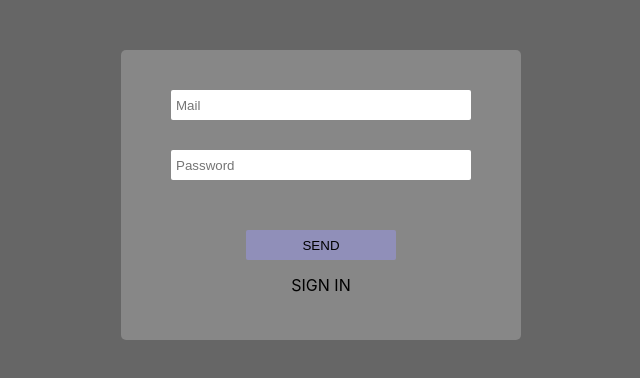
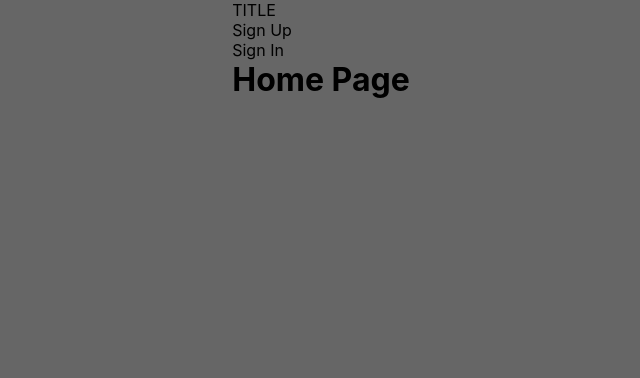
Before and after one commit to gdimascio/Proyecto-Clock, a React (Create React App) app in the folder client/: page / in a window 1280 px wide. Shown: the top 378 px of the page, without its empty margins (319-959 px from the left). Built offline with nearby package versions, Linux system fonts and the light colour scheme.

Commit message:
client: se agrega route para las distintas paginas del login; se agrega Navigation, Layouts, pagina de error, pagina de profile con el nombre de usuario (email en realidad..)

```diff
--- a/client/package.json
+++ b/client/package.json
@@ -9,6 +9,7 @@
     "react": "^18.3.1",
     "react-dom": "^18.3.1",
     "react-hook-form": "^7.52.2",
+    "react-router-dom": "^6.26.0",
     "react-scripts": "5.0.1",
     "web-vitals": "^2.1.4"
   },
--- a/client/src/App.js
+++ b/client/src/App.js
@@ -1,59 +1,8 @@
-import { useState } from 'react';
-import { useForm } from 'react-hook-form';
 
 export default function App() {
-
-  const { register, handleSubmit, formState: { errors } } = useForm();
-  const [email, setEmail] = useState('');
-  const [password, setPassword] = useState('');
-
-  // Manejo de envio de formulario
-  const onSubmit = async data => {
-    try {
-      // POST al servidor con los datos del formulario
-      const response = await fetch('http://localhost:3001/login', {
-        method: 'POST',
-        headers: {
-          'Content-Type': 'application/json',
-        },
-        body: JSON.stringify(data)
-      });
-
-      // Limpia el formulario
-      setEmail('')
-      setPassword('')
-
-      // Error de respuesta del servidor
-      if (!response.ok) {
-        throw new Error ("Error en la solicitud")
-      }
-
-      // Procesar respuesta del servidor
-      const result = await response.json();
-      console.log("Respuesta del servidor:", result);
-      } catch (error){
-        console.error("Error al enviar los datos:", error);
-      }
-  }
-
-
   return (
-        <div>
-
-          <div className="user-div">
-            <form className="user-form" onSubmit={handleSubmit(onSubmit)}>
-                <input type="email" value={email} required placeholder="Mail" {...register("email", {required: true, pattern: /^\S+@\S+$/i})} onChange={(e)=>setEmail(e.target.value)}/>
-                <input type="password" value={password} required placeholder="Password" {...register("password", {required: true})} onChange={(e)=>setPassword(e.target.value)}/>
-
-                <div>
-                    <button className="enviar-button button" type="submit">SEND</button>
-                    <a href="">SIGN IN</a>
-                </div>
-            </form>
-          </div>
-
-        </div>
-
-
-  );
+    <div>
+      <h1>Home Page</h1>
+    </div>
+  )
 }
--- /dev/null
+++ b/client/src/components/Navigation.js
@@ -0,0 +1,15 @@
+import { Link } from "react-router-dom";
+
+export default function Navigation(){
+    return (
+        <nav>
+            <Link to='/'>
+                <span>TITLE</span>
+            </Link>
+            <ul>
+                <li><Link to='/signup'>Sign Up</Link></li>
+                <li><Link to='/signin'>Sign In</Link></li>
+            </ul>
+        </nav>
+    )
+}
--- a/client/src/index.js
+++ b/client/src/index.js
@@ -1,11 +1,30 @@
 import React from 'react';
 import ReactDOM from 'react-dom/client';
+import { createBrowserRouter, createRoutesFromElements, Route, RouterProvider } from 'react-router-dom'
 import './index.css';
 import App from './App';
+import RootLayout from './layouts/RootLayouts'
+import Signin from './pages/Signin'
+import Signup from './pages/Signup'
+import Profile from './pages/Profile'
+import Error from './pages/Error'
+
+const router = createBrowserRouter(
+  createRoutesFromElements((
+    <Route path='/' element={<RootLayout/>}>
+      <Route path='/' element={<App/>}/>
+      <Route path='/signup' element={<Signup/>}/>
+      <Route path='/signin' element={<Signin/>}/>
+      <Route path='/profile' element={<Profile/>}/>
+      <Route path='/*' element={<Error/>}/>
+    </Route>
+  ))
+)
+
 
 const root = ReactDOM.createRoot(document.getElementById('root'));
 root.render(
   <React.StrictMode>
-    <App />
+    <RouterProvider router={router}/>
   </React.StrictMode>
 );
--- /dev/null
+++ b/client/src/layouts/RootLayouts.js
@@ -0,0 +1,12 @@
+import { Outlet } from "react-router-dom";
+import Navigation from '../components/Navigation'
+
+
+export default function RootLayout() {
+    return (
+        <div>
+            <Navigation/>
+            <Outlet/>
+        </div>
+    )
+}
--- /dev/null
+++ b/client/src/pages/Error.js
@@ -0,0 +1,4 @@
+
+export default function Error (){
+    return <h1>Page Not Found</h1>
+}
--- /dev/null
+++ b/client/src/pages/Profile.js
@@ -0,0 +1,16 @@
+
+import { useLocation } from "react-router-dom";
+
+const Profile = () => {
+    const location = useLocation();
+    const user = location.state;
+
+    return (
+        <div>
+            <h3>Profile</h3>
+            {user ? <h4>Hi, {user}!</h4> : null}
+        </div>
+    )
+}
+
+export default Profile
--- /dev/null
+++ b/client/src/pages/Signin.js
@@ -0,0 +1,59 @@
+import { useState } from 'react';
+import { useForm } from 'react-hook-form';
+
+export default function Signin() {
+
+    const { register, handleSubmit } = useForm();
+    const [email, setEmail] = useState('');
+    const [password, setPassword] = useState('');
+
+  // Manejo de envio de formulario
+    const onSubmit = async data => {
+    try {
+      // POST al servidor con los datos del formulario
+        const response = await fetch('http://localhost:3001/login', {
+        method: 'POST',
+        headers: {
+            'Content-Type': 'application/json',
+        },
+        body: JSON.stringify(data)
+        });
+
+      // Limpia el formulario
+        setEmail('')
+        setPassword('')
+
+      // Error de respuesta del servidor
+        if (!response.ok) {
+        throw new Error ("Error en la solicitud")
+        }
+
+      // Procesar respuesta del servidor
+        const result = await response.json();
+        console.log("Respuesta del servidor:", result);
+        } catch (error){
+        console.error("Error al enviar los datos:", error);
+        }
+    }
+
+
+    return (
+        <div>
+
+            <div className="user-div">
+            <form className="user-form" onSubmit={handleSubmit(onSubmit)}>
+              <h3>Sign In</h3>
+              <input type="email" value={email} required placeholder="Mail" {...register("email", {required: true, pattern: /^\S+@\S+$/i})} onChange={(e)=>setEmail(e.target.value)}/>
+              <input type="password" value={password} required placeholder="Password" {...register("password", {required: true})} onChange={(e)=>setPassword(e.target.value)}/>
+
+              <div>
+                  <button className="enviar-button button" type="submit">SIGN IN</button>
+              </div>
+            </form>
+            </div>
+
+        </div>
+
+
+    );
+}
--- /dev/null
+++ b/client/src/pages/Signup.js
@@ -0,0 +1,74 @@
+import { useEffect, useState } from 'react';
+import { useForm } from 'react-hook-form';
+import { Navigate } from 'react-router-dom';
+
+export default function Signup() {
+
+    const { register, handleSubmit } = useForm();
+    const [email, setEmail] = useState('');
+    const [password, setPassword] = useState('');
+    const [user, setUser] = useState(null);
+
+
+  // Manejo de envio de formulario
+    const onSubmit = async data => {
+    try {
+      // POST al servidor con los datos del formulario
+      const response = await fetch('http://localhost:3001/login', {
+      method: 'POST',
+      headers: {
+          'Content-Type': 'application/json',
+      },
+      body: JSON.stringify(data)
+      });
+
+      // Error de respuesta del servidor
+      if (!response.ok) {
+      throw new Error ("Error en la solicitud")
+      }
+
+      // Procesar respuesta del servidor
+      const result = await response.json();
+
+      // Limpia el formulario
+      setEmail('')
+      setPassword('')
+
+      // Actualiza el estado de user
+      setUser(result.user)
+
+      console.log("Respuesta del servidor:", result);
+      } catch (error){
+      console.error("Error al enviar los datos:", error);
+      }
+    };
+
+    // Maneja el estado de 'user' al cambiar
+    useEffect(() => {
+      if (user) {
+        console.log("User:", user)
+      }
+    }, [user])
+
+
+    return (
+        <div>
+
+            <div className="user-div">
+              <form className="user-form" onSubmit={handleSubmit(onSubmit)}>
+                <h3>Sign Up</h3>
+                <input type="email" value={email} required placeholder="Mail" {...register("email", {required: true, pattern: /^\S+@\S+$/i})} onChange={(e)=>setEmail(e.target.value)}/>
+                <input type="password" value={password} required placeholder="Password" {...register("password", {required: true})} onChange={(e)=>setPassword(e.target.value)}/>
+
+                <div>
+                    <button className="enviar-button button" type="submit">SIGN UP</button>
+                </div>
+                {user ? <Navigate to='/profile' replace={true} state={user}/> : null}
+              </form>
+            </div>
+
+        </div>
+
+
+    );
+}
```
Also changed, not shown: 2 other files (tests, documents, lock files or other folders).
